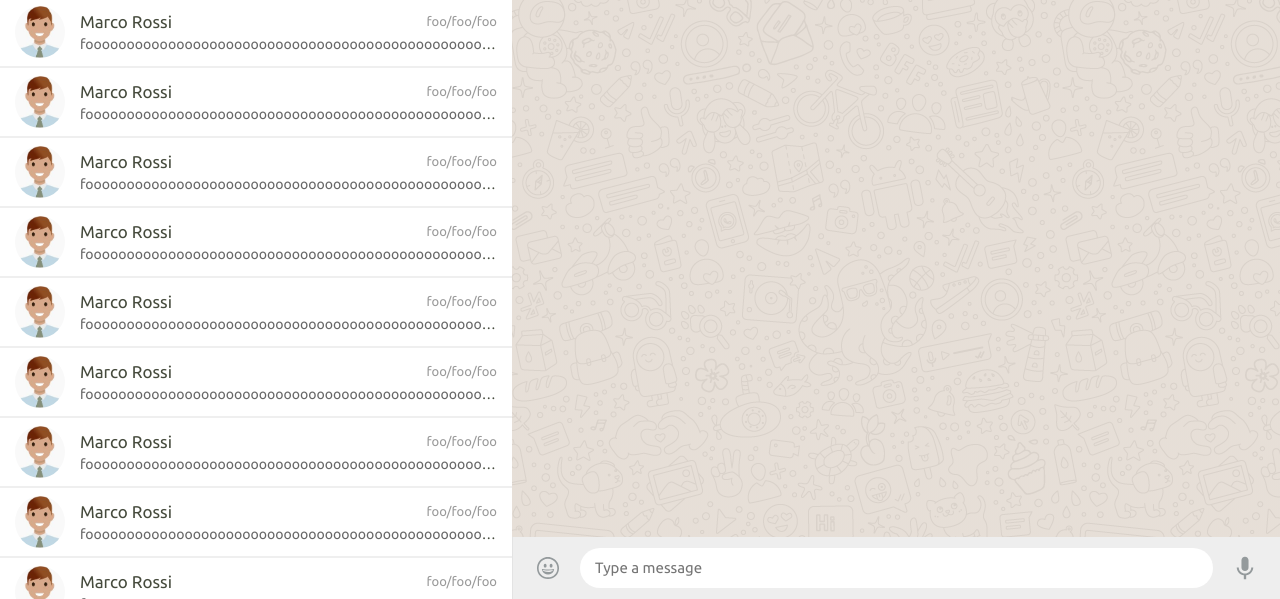
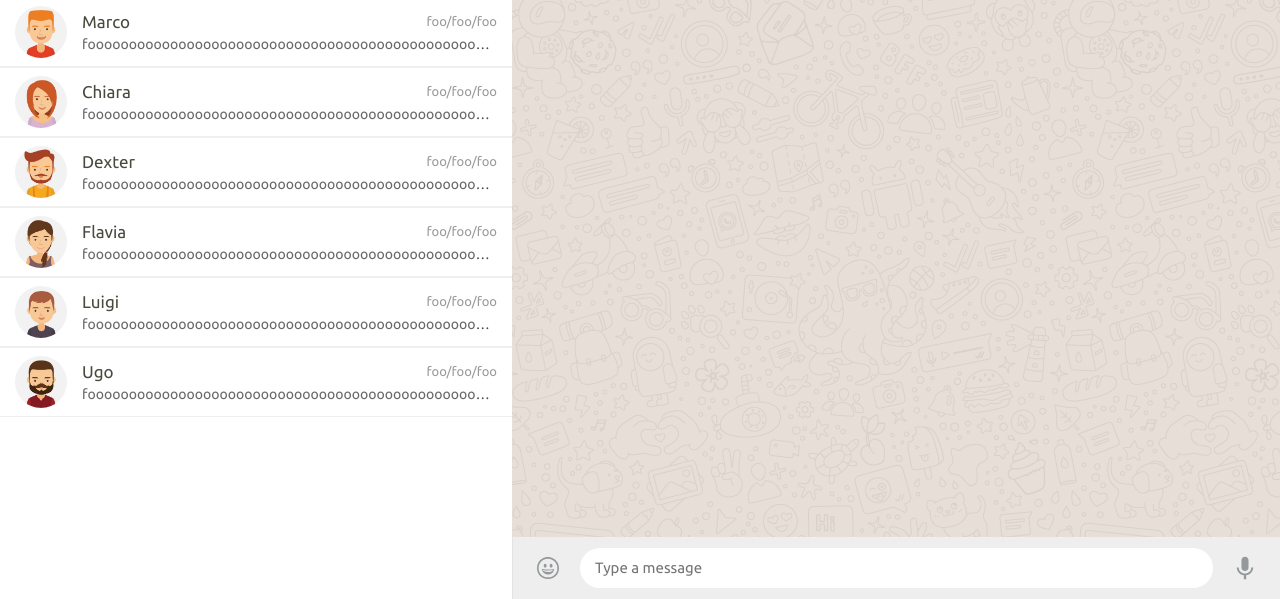
Before and after one commit to ThisIsLeoS/js-html-css-boolzap, a plain HTML site: page index.html in a window 1280 px wide. Shown: the part 201-800 px from the top of the page. Drawn offline with nearby package versions, Linux system fonts and the light colour scheme.

Commit message:
add my solution for the second milestone

```diff
--- a/css/master.css
+++ b/css/master.css
@@ -1,10 +1,4 @@
 /* reset rules */
-    * {
-        margin: 0;
-        padding: 0;
-        box-sizing: border-box;
-    }
-
     h2, p, ul {
 
         /* to overwrite bootstrap's CSS */
@@ -227,7 +221,8 @@
     }
 
     .left-col > main > .chat-info-box > .container > .name-and-day-container > .day-or-time-of-last-msg {
-        /* to create space between the name and the day or time of the last message (otherwise the two would be too close if the name is long and the resolution is lower enough)  */
+
+        /* to create space between the name and the day or time of the last message (otherwise the two would be too close if the name is long and the viewport's width is low enough)  */
         margin-left: 10px;
         font-size: 13px;
         color: rgba(0, 0, 0, .4);
@@ -284,7 +279,7 @@
         overflow-y: auto;
     }
 
-    .right-col > footer {
+    .right-col > .input-bar {
         display: flex;
         height: 62px;
         border-left: 1px solid #e3e3e3;
@@ -293,12 +288,12 @@
         align-items: center;
     }
 
-    .right-col > footer > .emojis-menu-icon,
-    .right-col > footer > .microphone-icon {
+    .right-col > .input-bar > .emojis-menu-icon,
+    .right-col > .input-bar > .microphone-icon {
         cursor: pointer;
     }
 
-    .right-col > footer > .input-box {
+    .right-col > .input-bar > .input-box {
         flex-grow: 1;
         margin: 0px 20px;
         width: 50px;
@@ -313,7 +308,7 @@
         line-height: 20px;
     }
 
-    .right-col > footer > .send-icon {
+    .right-col > .input-bar > .send-icon {
         display: none;
     }
 /* /rules used in specific parts of the page */
--- a/index.html
+++ b/index.html
@@ -27,7 +27,7 @@
 
       <!-- navbar -->
       <nav>
-        <img src="img/logged-user-profile-photo.jpg" alt="The profile photo" class="profile-photo">
+        <img src="img/leo-profile-photo.jpg" alt="Leo's profile photo" class="profile-photo">
         <div class="icons-container">
           <img src="img/status-icon.svg" alt="Status icon">
           <img src="img/new-chat-icon.svg" alt="New chat icon">
@@ -63,10 +63,10 @@
 
       <!-- boxes with the chats' info -->
       <div class="chat-info-box">
-        <img src="img/marco-rossi-profile-photo.jpg" alt="Marco Rossi's photo" class="profile-photo">
+        <img src="img/marco-profile-photo.jpg" alt="Marco's photo" class="profile-photo">
         <div class="container">
           <div class="name-and-day-container">
-            <span class="contact-name">Marco Rossi</span>
+            <span class="contact-name">Marco</span>
             <span class="day-or-time-of-last-msg">foo/foo/foo</span>
           </div>
           <span class="contact-last-msg">foooooooooooooooooooooooooooooooooooooooooooooooooo</span>
@@ -74,10 +74,10 @@
       </div>
 
       <div class="chat-info-box">
-        <img src="img/marco-rossi-profile-photo.jpg" alt="Marco Rossi's photo" class="profile-photo">
+        <img src="img/chiara-profile-photo.jpg" alt="Chiara's photo" class="profile-photo">
         <div class="container">
           <div class="name-and-day-container">
-            <span class="contact-name">Marco Rossi</span>
+            <span class="contact-name">Chiara</span>
             <span class="day-or-time-of-last-msg">foo/foo/foo</span>
           </div>
           <span class="contact-last-msg">foooooooooooooooooooooooooooooooooooooooooooooooooo</span>
@@ -85,10 +85,10 @@
       </div>
 
       <div class="chat-info-box">
-        <img src="img/marco-rossi-profile-photo.jpg" alt="Marco Rossi's photo" class="profile-photo">
+        <img src="img/dexter-profile-photo.jpg" alt="Dexter's photo" class="profile-photo">
         <div class="container">
           <div class="name-and-day-container">
-            <span class="contact-name">Marco Rossi</span>
+            <span class="contact-name">Dexter</span>
             <span class="day-or-time-of-last-msg">foo/foo/foo</span>
           </div>
           <span class="contact-last-msg">foooooooooooooooooooooooooooooooooooooooooooooooooo</span>
@@ -96,10 +96,10 @@
       </div>
 
       <div class="chat-info-box">
-        <img src="img/marco-rossi-profile-photo.jpg" alt="Marco Rossi's photo" class="profile-photo">
+        <img src="img/flavia-profile-photo.jpg" alt="Flavias's photo" class="profile-photo">
         <div class="container">
           <div class="name-and-day-container">
-            <span class="contact-name">Marco Rossi</span>
+            <span class="contact-name">Flavia</span>
             <span class="day-or-time-of-last-msg">foo/foo/foo</span>
           </div>
           <span class="contact-last-msg">foooooooooooooooooooooooooooooooooooooooooooooooooo</span>
@@ -107,10 +107,10 @@
       </div>
 
       <div class="chat-info-box">
-        <img src="img/marco-rossi-profile-photo.jpg" alt="Marco Rossi's photo" class="profile-photo">
+        <img src="img/luigi-profile-photo.jpg" alt="Luigi's photo" class="profile-photo">
         <div class="container">
           <div class="name-and-day-container">
-            <span class="contact-name">Marco Rossi</span>
+            <span class="contact-name">Luigi</span>
             <span class="day-or-time-of-last-msg">foo/foo/foo</span>
           </div>
           <span class="contact-last-msg">foooooooooooooooooooooooooooooooooooooooooooooooooo</span>
@@ -118,54 +118,10 @@
       </div>
 
       <div class="chat-info-box">
-        <img src="img/marco-rossi-profile-photo.jpg" alt="Marco Rossi's photo" class="profile-photo">
+        <img src="img/ugo-profile-photo.jpg" alt="Ugo's photo" class="profile-photo">
         <div class="container">
           <div class="name-and-day-container">
-            <span class="contact-name">Marco Rossi</span>
-            <span class="day-or-time-of-last-msg">foo/foo/foo</span>
-          </div>
-          <span class="contact-last-msg">foooooooooooooooooooooooooooooooooooooooooooooooooo</span>
-        </div>
-      </div>
-
-      <div class="chat-info-box">
-        <img src="img/marco-rossi-profile-photo.jpg" alt="Marco Rossi's photo" class="profile-photo">
-        <div class="container">
-          <div class="name-and-day-container">
-            <span class="contact-name">Marco Rossi</span>
-            <span class="day-or-time-of-last-msg">foo/foo/foo</span>
-          </div>
-          <span class="contact-last-msg">foooooooooooooooooooooooooooooooooooooooooooooooooo</span>
-        </div>
-      </div>
-
-      <div class="chat-info-box">
-        <img src="img/marco-rossi-profile-photo.jpg" alt="Marco Rossi's photo" class="profile-photo">
-        <div class="container">
-          <div class="name-and-day-container">
-            <span class="contact-name">Marco Rossi</span>
-            <span class="day-or-time-of-last-msg">foo/foo/foo</span>
-          </div>
-          <span class="contact-last-msg">foooooooooooooooooooooooooooooooooooooooooooooooooo</span>
-        </div>
-      </div>
-
-      <div class="chat-info-box">
-        <img src="img/marco-rossi-profile-photo.jpg" alt="Marco Rossi's photo" class="profile-photo">
-        <div class="container">
-          <div class="name-and-day-container">
-            <span class="contact-name">Marco Rossi</span>
-            <span class="day-or-time-of-last-msg">foo/foo/foo</span>
-          </div>
-          <span class="contact-last-msg">foooooooooooooooooooooooooooooooooooooooooooooooooo</span>
-        </div>
-      </div>
-
-      <div class="chat-info-box">
-        <img src="img/marco-rossi-profile-photo.jpg" alt="Marco Rossi's photo" class="profile-photo">
-        <div class="container">
-          <div class="name-and-day-container">
-            <span class="contact-name">Marco Rossi</span>
+            <span class="contact-name">Ugo</span>
             <span class="day-or-time-of-last-msg">foo/foo/foo</span>
           </div>
           <span class="contact-last-msg">foooooooooooooooooooooooooooooooooooooooooooooooooo</span>
@@ -187,10 +143,10 @@
 
       <!-- navbar -->
       <nav>
-        <img src="img/marco-rossi-profile-photo.jpg" alt="Marco Rossi's profile photo" class="profile-photo">
+        <img src="img/marco-profile-photo.jpg" alt="Marco's profile photo" class="profile-photo">
         <div class="name-and-last-seen-container">
           <div class="contact-name">
-            Marco Rossi
+            Marco
           </div>
           <div class="last-seen">
             Last seen fooooo
@@ -207,20 +163,20 @@
     </header>
     <!-- /right col's header -->
 
-    <!-- chat window -->
+    <!-- right col's chat window -->
      <main class="chat-window">
 
     </main>
-    <!-- /chat window -->
+    <!-- /right col's chat window -->
 
-    <!-- footer -->
-    <footer>
+    <!-- right col's input bar -->
+    <div class="input-bar">
       <img src="img/emojis-menu-icon.svg" alt="A smiling face emoji" class="emojis-menu-icon">
       <input type="text" placeholder="Type a message" class="input-box" autocomplete="off">
       <img src="img/microphone-icon.svg" alt="A microphone's icon" class="microphone-icon">
       <img src="img/send-icon.svg" alt="A &quot;send&quot; icon" class="send-icon">
-    </footer>
-    <!-- /footer -->
+    </div>
+    <!-- /right col's input bar -->
 
   </section>
   <!-- /right col -->
--- a/js/main.js
+++ b/js/main.js
@@ -1,5 +1,16 @@
+// @ts-check
+
+// input field in the left col's search bar
+/* when a string is entered, all the chat's info boxes whose username do not contain the entered
+string are hidden */
+$(".left-col > header > .search-bar-container > .search-bar > input").keyup(function() {
+    var searchedStr = $(this).val();
+    $(".left-col > main > .chat-info-box:not(:containsCaseIns(" + searchedStr + "))").hide();
+    $(".left-col > main > .chat-info-box:containsCaseIns(" + searchedStr + ")").show();
+});
+
 // input field in the right col's footer
-// when one or more characters are entered, the microphone icon to its left changes into a send icon
+// when a string is entered, the microphone icon to its right changes into a send icon
 $(".right-col > footer > .input-box").keyup(function() {
     if ($(this).val().length > 0) {
         $(".right-col > footer > .microphone-icon").hide();
@@ -12,7 +23,7 @@ $(".right-col > footer > .input-box").keyup(function() {
 });
 
 // send icon in the right col's footer
-/* when it's clicked, the text entered in the input field to its right is printed in the chat
+/* when it's clicked, the text entered in the input field to its left is printed in the chat
 window. A computer generated message is printed afterwards */
 $(".right-col > footer > .send-icon").click(function() {
     // msg sent by user
@@ -27,7 +38,7 @@ $(".right-col > footer > .send-icon").click(function() {
     msgByComputer.children(".text")
         .text("Correct!");
 
-    // the messages are printed in widnow chat
+    // the messages are printed in the chat's window
     $(".right-col > .chat-window").append(msgByUser);
     setTimeout(function() {
         $(".right-col > .chat-window").append(msgByComputer);
@@ -40,3 +51,13 @@ $(".right-col > footer > .send-icon").click(function() {
     $(".right-col > footer > .send-icon").hide();
     $(".right-col > footer > .microphone-icon").show();
 });
+
+// personal selectors
+
+/* case insensitive contains
+reference: https://stackoverflow.com/a/12113443/12253537 */
+jQuery.expr[":"].containsCaseIns = jQuery.expr.createPseudo(function (arg) {
+    return function (elem) {
+        return jQuery(elem).text().toUpperCase().indexOf(arg.toUpperCase()) >= 0;
+    };
+});
```
Also changed, not shown: img/chiara-profile-photo.jpg (added), img/dexter-profile-photo.jpg (added), img/flavia-profile-photo.jpg (added), img/gianluca-profile-photo.jpg (added), img/leo-profile-photo.jpg (added), img/logged-user-profile-photo.JPG (deleted), img/luigi-profile-photo.jpg (added), img/marco-profile-photo.jpg (added), img/marco-rossi-profile-photo.JPG (deleted), img/ugo-profile-photo.jpg (added), img/vittorio-profile-photo.jpg (added).
